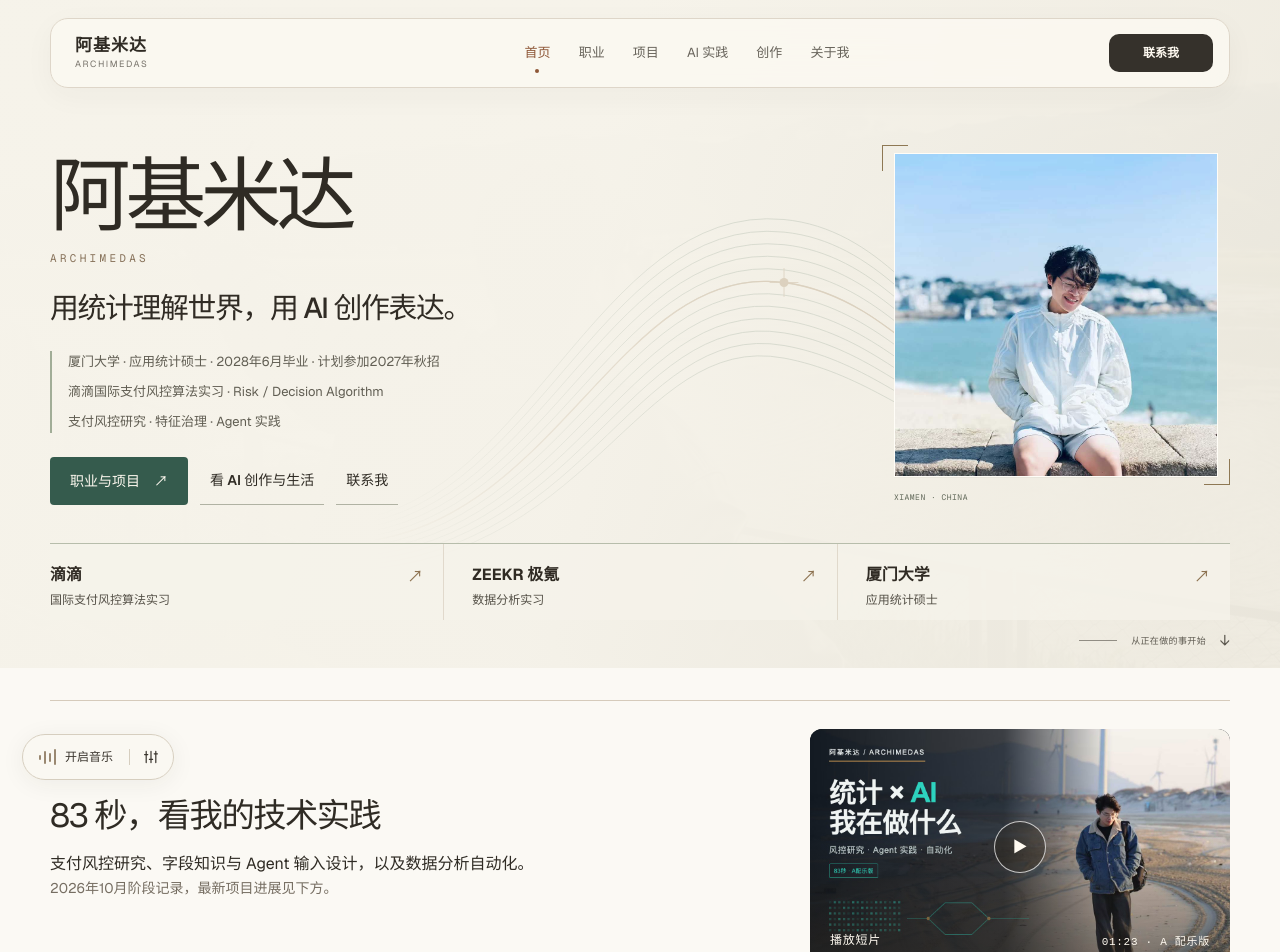
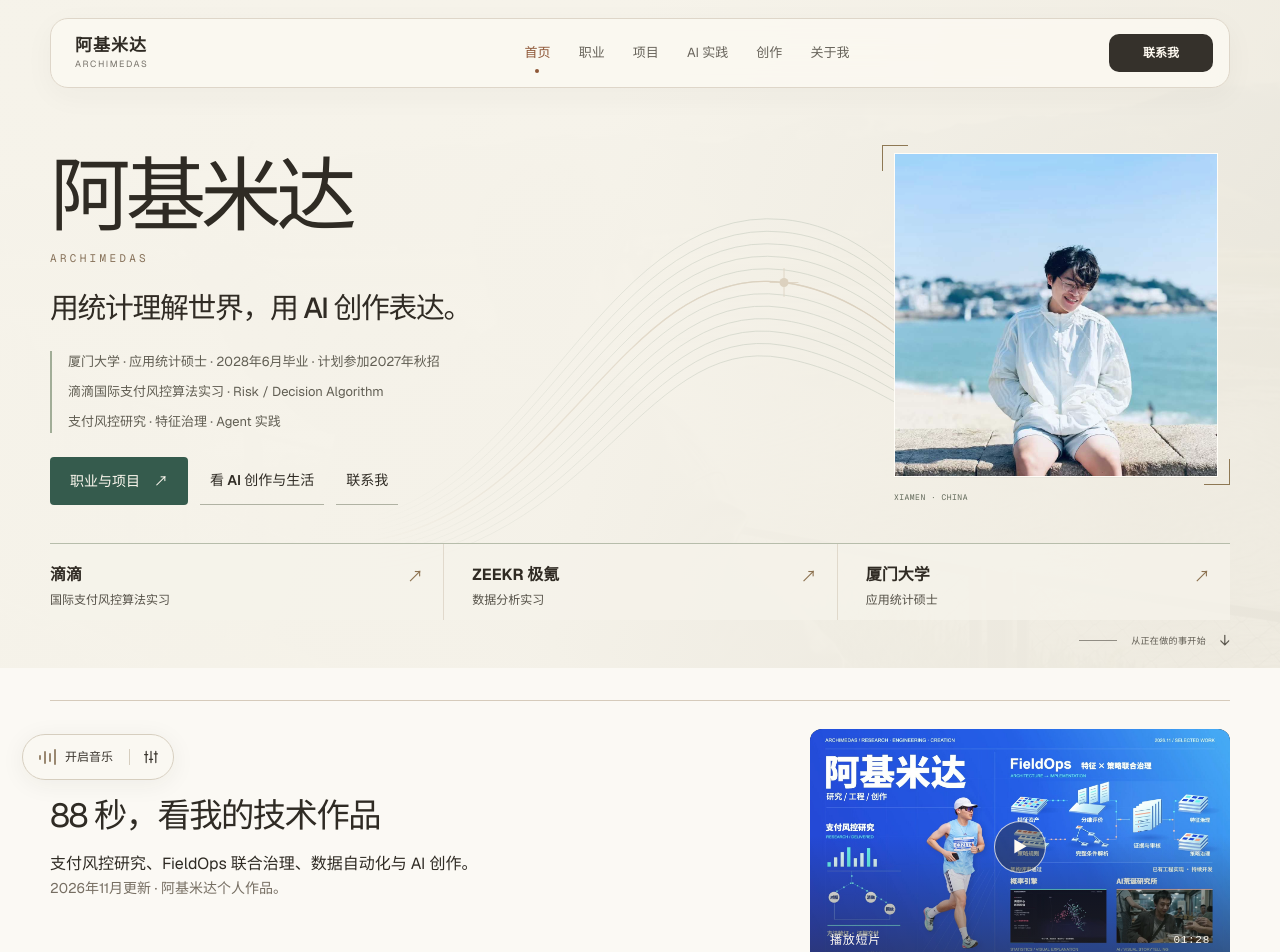
Before and after one commit to ArchimeDAs0612/shenxinda-portfolio-website, a Next.js app: page / in a window 1280 px wide. Shown: the top 952 px of the page. Built offline with nearby package versions, Linux system fonts and the light colour scheme.

Commit message:
Replace homepage film with approved November 88-second portfolio promo

```diff
--- a/app/components/PersonalFilm.tsx
+++ b/app/components/PersonalFilm.tsx
@@ -39,16 +39,16 @@ export function PersonalFilm() {
     </div>
     <div className="personal-film-stage">
       <div className="personal-film-media">
-      <video ref={videoRef} poster={promoContent.poster} controls={opened} playsInline preload="none" tabIndex={opened ? 0 : -1} aria-hidden={!opened} aria-label="阿基米达83秒个人技术实践，A配乐版" onPlay={() => window.dispatchEvent(new Event('portfolio:film-play'))} onError={() => setError(true)} />
-      {!opened && <button type="button" className="personal-film-trigger" onClick={play} aria-label="播放阿基米达83秒技术实践" aria-expanded={false}>
+      <video ref={videoRef} poster={promoContent.poster} controls={opened} playsInline preload="none" tabIndex={opened ? 0 : -1} aria-hidden={!opened} aria-label="阿基米达88秒个人技术作品" onPlay={() => window.dispatchEvent(new Event('portfolio:film-play'))} onError={() => setError(true)} />
+      {!opened && <button type="button" className="personal-film-trigger" onClick={play} aria-label="播放阿基米达88秒技术作品" aria-expanded={false}>
         <img src={promoContent.poster} alt="阿基米达个人短片封面" loading="lazy" width="960" height="540" />
         <span className="film-play-symbol" aria-hidden="true">▶</span>
-        <span className="film-play-label">播放短片 <small>{promoContent.durationLabel} · A 配乐版</small></span>
+        <span className="film-play-label">播放短片 <small>{promoContent.durationLabel}</small></span>
       </button>}
       </div>
       {opened && <button className="film-collapse" type="button" onClick={() => { videoRef.current?.pause(); setOpened(false); requestAnimationFrame(() => document.querySelector<HTMLButtonElement>('.personal-film-trigger')?.focus({ preventScroll: true })); }}>收起短片 ↑</button>}
       {error && <p className="film-error" role="status">如播放器暂未开始，可使用播放控件，或<a href={promoContent.video}>直接打开短片 ↗</a>。</p>}
-      <noscript><p className="film-error"><a href={promoContent.video}>直接打开83秒A配乐短片 ↗</a></p></noscript>
+      <noscript><p className="film-error"><a href={promoContent.video}>直接打开88秒个人短片 ↗</a></p></noscript>
     </div>
   </section>;
 }
--- a/content/promo-content.ts
+++ b/content/promo-content.ts
@@ -1,14 +1,14 @@
 /** A single, public-facing film shared by the public and career views. */
 export const promoContent = {
   // Switch on only after the user explicitly approves a specific final film.
-  // 2026-10-16: approved A film + placement + retention of its original audio.
+  // 2026-11-10: user approved the new 88-second film and replacement on the website.
   published: true,
-  title: '83 秒，看我的技术实践',
-  description: '支付风控研究、字段知识与 Agent 输入设计，以及数据分析自动化。',
-  recordNote: '2026年10月阶段记录，最新项目进展见下方。',
-  video: '/media/archimedas-83s-a-v1.mp4',
-  poster: '/images/promo/archimedas-83s-a-v1.jpg',
-  durationLabel: '01:23',
-  durationSeconds: 83,
-  sha256: 'a9761dd29d8bc4d21d62acfe9e8d2fd088b4c631c9040b4b55b382b875ea57d2',
+  title: '88 秒，看我的技术作品',
+  description: '支付风控研究、FieldOps 联合治理、数据自动化与 AI 创作。',
+  recordNote: '2026年11月更新 · 阿基米达个人作品。',
+  video: '/media/archimedas-88s-20261110.mp4',
+  poster: '/images/promo/archimedas-88s-20261110.jpg',
+  durationLabel: '01:28',
+  durationSeconds: 88,
+  sha256: '42331e340e85263e5b153404d05d4daa790a7511598fad6a0ddc1c05fa73a774',
 } as const;
--- a/scripts/verify-browser.mjs
+++ b/scripts/verify-browser.mjs
@@ -95,7 +95,7 @@ try {
     assert.equal(filmRequests.length, 0, 'No video download before a visitor clicks');
     await page.locator('#film').scrollIntoViewIfNeeded();
     await page.screenshot({ path: `${output}/${viewport.width}-film-cover.png` });
-    await page.getByRole('button', { name: '播放阿基米达83秒技术实践', exact: true }).click();
+    await page.getByRole('button', { name: '播放阿基米达88秒技术作品', exact: true }).click();
     await page.waitForFunction(() => { const v = document.querySelector('#film video'); return v.readyState >= 2 && v.currentTime > .15 && !v.paused; });
     assert(Math.abs(await page.locator('#film video').evaluate(v => v.duration) - filmDuration) < .2);
     assert.equal(new URL(await page.locator('#film video').getAttribute('src'), siteUrl).pathname, filmPath);
@@ -142,7 +142,7 @@ try {
     assert.match(fieldOpsText, /我的贡献/);
     assert.match(fieldOpsText, /部分真实规则配置.*本地实现和测试记录/s);
     assert.match(fieldOpsText, /尚未整体完成.*完整业务验收.*远端知识服务接入.*生产应用仍待验证/s);
-    assert.match(await page.locator('#film').innerText(), /2026年10月阶段记录，最新项目进展见下方/);
+    assert.match(await page.locator('#film').innerText(), /2026年11月更新 · 阿基米达个人作品/);
     assert.doesNotMatch(await page.locator('#projects, #ai').allInnerTexts().then(texts => texts.join(' ')), /独立 Agent 未实现部署|未实现、运行或部署该系统|不是已实现、运行或部署的独立系统|不宣称系统已经实现、运行或部署/);
     for (const anchor of await page.locator('a[href^="#"]').evaluateAll((nodes) => nodes.map((a) => a.getAttribute('href')))) assert.equal(await page.locator(`[id="${anchor.slice(1)}"]`).count(), 1, anchor);
     assert(!/PDF|简历下载|RESUME/.test(await page.locator('main').innerText()));
@@ -193,7 +193,7 @@ try {
     const signal = await page.evaluate(() => { const s = new Float32Array(window.__musicAnalyser.fftSize); window.__musicAnalyser.getFloatTimeDomainData(s); return { state: window.__audioContexts.at(-1).state, peak: Math.max(...s.map(Math.abs)), rms: Math.sqrt(s.reduce((a, v) => a + v * v, 0) / s.length) }; });
     assert.equal(signal.state, 'running'); assert(signal.rms > .00001 && signal.peak < .5, JSON.stringify(signal));
     if (viewport.width === 1440 && filmPublished) {
-      await page.getByRole('button', { name: '播放阿基米达83秒技术实践', exact: true }).click();
+      await page.getByRole('button', { name: '播放阿基米达88秒技术作品', exact: true }).click();
       await page.waitForFunction(() => window.__audioContexts.at(-1).state === 'suspended');
       await page.waitForFunction(() => !document.querySelector('#film video').paused);
       await page.getByRole('button', { name: '开启音乐', exact: true }).click();
--- a/scripts/verify-public.mjs
+++ b/scripts/verify-public.mjs
@@ -18,7 +18,7 @@ assert.doesNotMatch(html, /2027届校招|首集制作验收中|尚未作为已
 assert.match(html, /研究与交付已结项/);
 assert.match(html, /LGBM/);
 assert.match(html, /FieldOps：特征×策略联合治理 Agent/);
-for (const capability of ['核心架构通过评审', '持续开发', '用途准入与三维评价', '完整条件解析与关系查询', '两类候选治理知识', '生产应用仍待验证', '2026年10月阶段记录，最新项目进展见下方。']) assert(html.includes(capability), `FieldOps content missing: ${capability}`);
+for (const capability of ['核心架构通过评审', '持续开发', '用途准入与三维评价', '完整条件解析与关系查询', '两类候选治理知识', '生产应用仍待验证', '2026年11月更新 · 阿基米达个人作品。']) assert(html.includes(capability), `FieldOps content missing: ${capability}`);
 assert.doesNotMatch(html, /独立 Agent 未实现部署|未实现、运行或部署该系统|不是已实现、运行或部署的独立系统/);
 assert.doesNotMatch(html, /EP001—EP012|只回了三条消息|Motion 重制版已完成/);
 assert.match(html, /230万/);
@@ -55,8 +55,8 @@ const missing = await fetch(new URL('portal-page-not-found', url), { signal: Abo
 const movie = await get(new URL(moviePath, url));
 assert.equal(movie.status, 200);
 assert.match(movie.headers.get('content-type'), /video\/mp4/);
-assert.equal(createHash('sha256').update(Buffer.from(await movie.arrayBuffer())).digest('hex'), movieHash, 'Public video must match the approved A film');
-assert.match(html, /83 秒，看我的技术实践/);
+assert.equal(createHash('sha256').update(Buffer.from(await movie.arrayBuffer())).digest('hex'), movieHash, 'Public video must match the approved film');
+assert.match(html, /88 秒，看我的技术作品/);
 assert(!html.includes('/media/archimedas-one-minute-v1.mp4'), 'Do not attach the old 60s film');
 assert.equal(missing.status, 404, 'Unknown route must return an actual 404');
 assert.match(await missing.text(), /返回个人主页/);
--- a/scripts/verify-site.mjs
+++ b/scripts/verify-site.mjs
@@ -24,7 +24,7 @@ for (const path of [promoVideo, promoPoster].filter(Boolean).map(path => `public
 if (!promoVideo || !promoPoster) errors.push('宣传片资源配置缺失');
 if (promoVideo && existsSync(join(projectRoot, 'public', promoVideo))) {
   const expected = promoSource.match(/sha256:\s*'([a-f0-9]{64})'/)?.[1];
-  if (createHash('sha256').update(readFileSync(join(projectRoot, 'public', promoVideo))).digest('hex') !== expected) errors.push('宣传片不是获批的83秒A版文件');
+  if (createHash('sha256').update(readFileSync(join(projectRoot, 'public', promoVideo))).digest('hex') !== expected) errors.push('宣传片与获批文件指纹不一致');
 }
 
 for (const relativePath of [...requiredDirectories, ...requiredFiles]) {
--- /dev/null
+++ b/维护说明/2026-11-10-新版宣传片接入.md
@@ -0,0 +1,5 @@
+# 新版个人宣传片接入
+
+用户明确认可新版成片，并要求替换网站旧视频。新片为88秒、1920×1080、60帧，保留原电子配乐，公开署名阿基米达。首页与职业视图共用原播放器，点击后加载播放、收起暂停及音乐互斥保持。封面使用新片1秒处的完整16:9画面，不裁切跑姿。
+
+资源采用新文件名避免旧缓存；旧文件保留以供历史链接及回退，不再用于当前播放器。原83秒A版历史授权记录不改写。本轮仅替换获批影片、封面和相关说明，无其他履历内容变更。
```
Also changed, not shown: public/images/promo/archimedas-88s-20261110.jpg (added), 1 other file (tests, documents, lock files or other folders).
